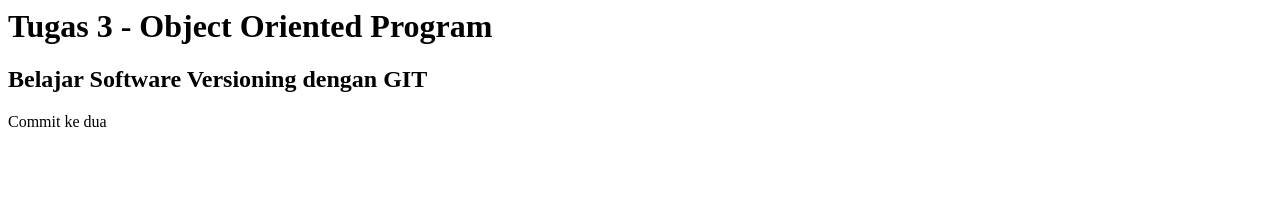
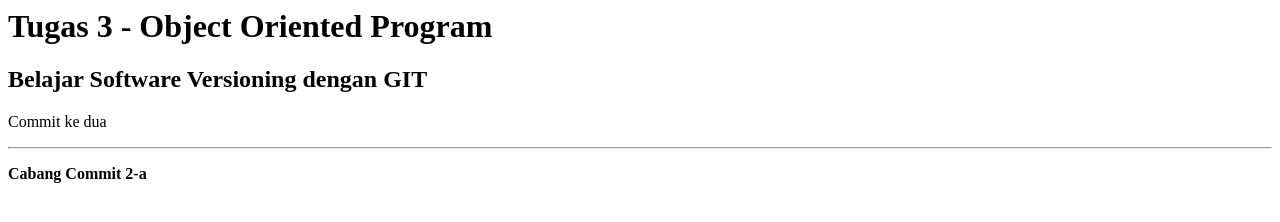
Before and after one commit to awie22milano/tugas_oop, a plain HTML site: page index.html in a window 1280 px wide. Drawn offline with Linux system fonts and the light colour scheme.

Commit message:
Commit Cabang 2-a

```diff
--- a/index.html
+++ b/index.html
@@ -3,5 +3,7 @@
 	<H1>Tugas 3 - Object Oriented Program</H1>
 	<H2>Belajar Software Versioning dengan GIT</H2>
 	<p>Commit ke dua</p>
+	<hr/>
+	<p><b>Cabang Commit 2-a</b></p>
 </body>
 </html>
```
